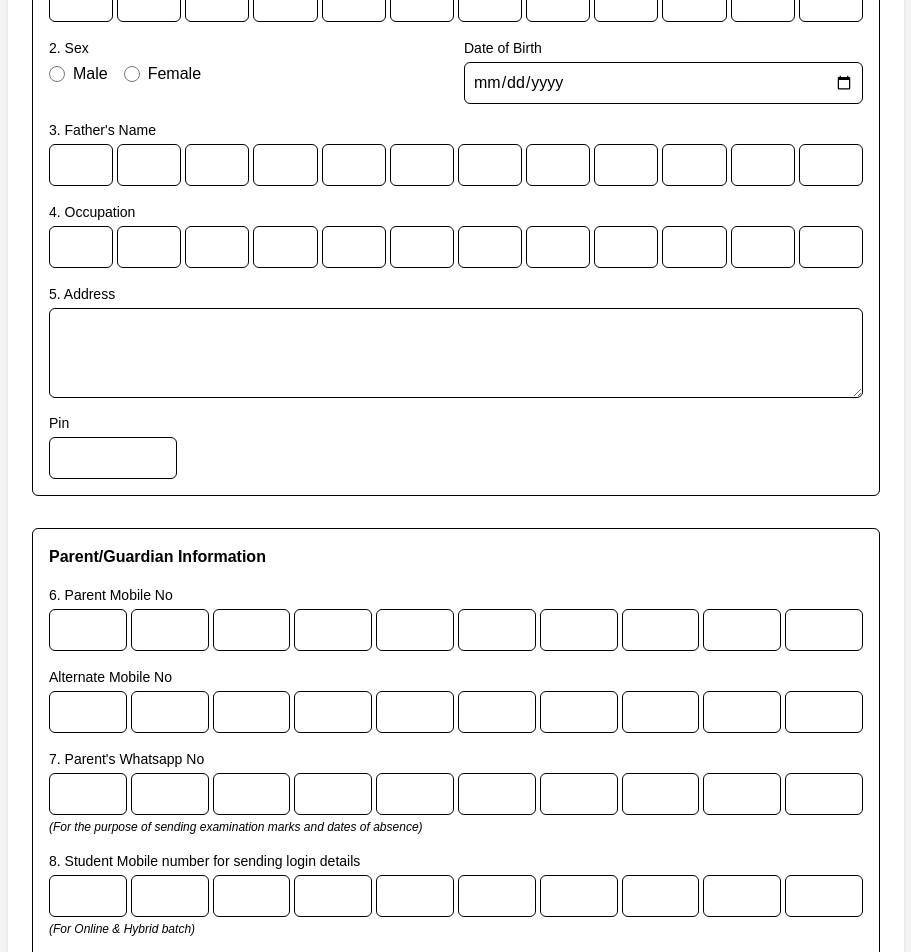
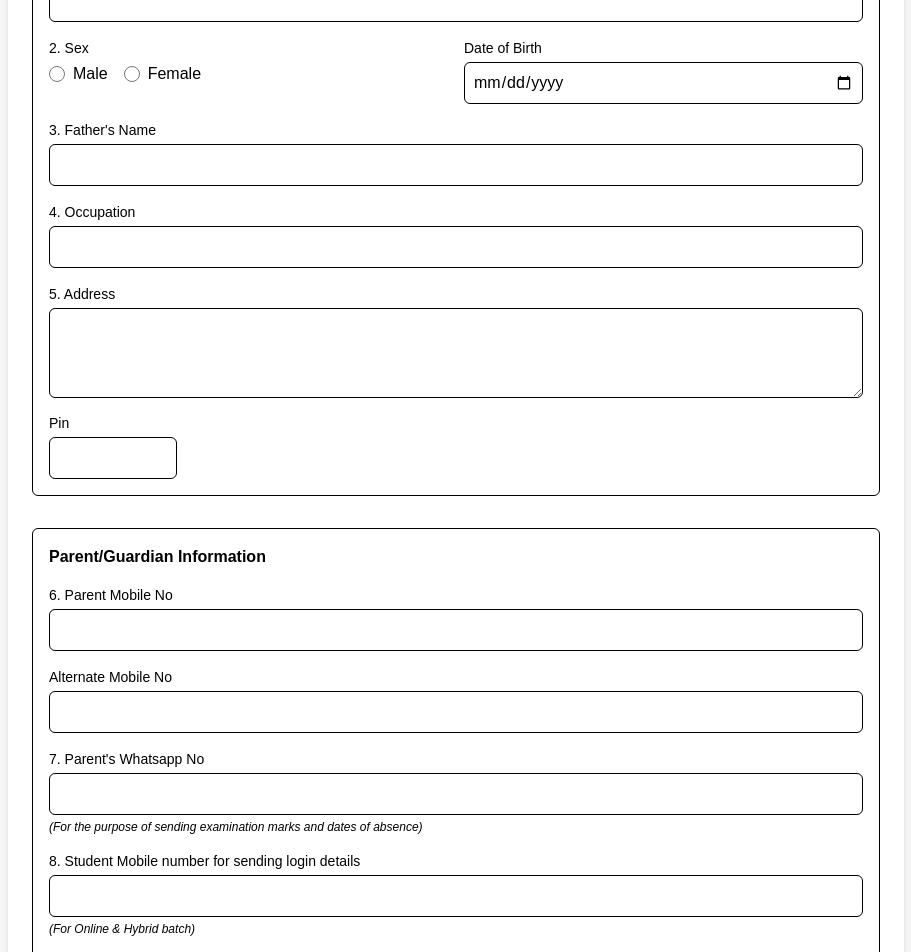
Before and after one commit to PCThomas7/Appform, a React (Vite) app: page / in a window 1280 px wide. Shown: the part 820-1772 px from the top of the page, without its empty margins (184-1095 px from the left). Built offline with nearby package versions, Linux system fonts and the light colour scheme; what @react-pdf/renderer would draw is missing.

Commit message:
fix:each input to normal input

```diff
--- a/src/components/ParentInformation.tsx
+++ b/src/components/ParentInformation.tsx
@@ -11,22 +11,20 @@ const ParentInformation = ({ register, errors }: ParentInformationProps) => {
       {/* Parent Mobile */}
       <div>
         <label htmlFor="parentMobile" className="block text-sm font-medium mb-1">6. Parent Mobile No</label>
-        <div className="grid grid-cols-10 gap-1">
-          {Array.from({ length: 10 }).map((_, index) => (
         <input
-              key={index}
           type="text"
-              maxLength={1}
+          id="parentMobile"
           inputMode="numeric"
-              pattern="[0-9]"
-              className="w-full border rounded-md p-2 text-center"
-              {...register(`parentMobile_${index}`, {
-                maxLength: 1,
-                pattern: /^\d$/
+          maxLength={10}
+          className="w-full border rounded-md p-2"
+          {...register('parentMobile', {
+            required: 'Parent mobile number is required',
+            pattern: {
+              value: /^\d{10}$/,
+              message: 'Mobile number must be 10 digits'
+            }
           })}
         />
-          ))}
-        </div>
         {errors.parentMobile && (
           <p className="text-red-500 text-sm">{errors.parentMobile.message}</p>
         )}
@@ -35,66 +33,67 @@ const ParentInformation = ({ register, errors }: ParentInformationProps) => {
       {/* Alternate Mobile */}
       <div>
         <label htmlFor="alternateMobile" className="block text-sm font-medium mb-1">Alternate Mobile No</label>
-        <div className="grid grid-cols-10 gap-1">
-          {Array.from({ length: 10 }).map((_, index) => (
         <input
-              key={index}
           type="text"
-              maxLength={1}
+          id="alternateMobile"
           inputMode="numeric"
-              pattern="[0-9]"
-              className="w-full border rounded-md p-2 text-center"
-              {...register(`alternateMobile_${index}`, {
-                maxLength: 1,
-                pattern: /^\d$/
+          maxLength={10}
+          className="w-full border rounded-md p-2"
+          {...register('alternateMobile', {
+            pattern: {
+              value: /^\d{10}$/,
+              message: 'Mobile number must be 10 digits'
+            }
           })}
         />
-          ))}
-        </div>
+        {errors.alternateMobile && (
+          <p className="text-red-500 text-sm">{errors.alternateMobile.message}</p>
+        )}
       </div>
 
       {/* Parent's Whatsapp */}
       <div>
         <label htmlFor="parentWhatsapp" className="block text-sm font-medium mb-1">7. Parent's Whatsapp No</label>
-        <div className="grid grid-cols-10 gap-1">
-          {Array.from({ length: 10 }).map((_, index) => (
         <input
-              key={index}
           type="text"
-              maxLength={1}
+          id="parentWhatsapp"
           inputMode="numeric"
-              pattern="[0-9]"
-              className="w-full border rounded-md p-2 text-center"
-              {...register(`parentWhatsapp_${index}`, {
-                maxLength: 1,
-                pattern: /^\d$/
+          maxLength={10}
+          className="w-full border rounded-md p-2"
+          {...register('parentWhatsapp', {
+            required: 'Parent\'s Whatsapp number is required',
+            pattern: {
+              value: /^\d{10}$/,
+              message: 'Whatsapp number must be 10 digits'
+            }
           })}
         />
-          ))}
-        </div>
         <p className="text-xs italic mt-1">(For the purpose of sending examination marks and dates of absence)</p>
+        {errors.parentWhatsapp && (
+          <p className="text-red-500 text-sm">{errors.parentWhatsapp.message}</p>
+        )}
       </div>
 
       {/* Student Mobile */}
       <div>
         <label htmlFor="studentMobile" className="block text-sm font-medium mb-1">8. Student Mobile number for sending login details</label>
-        <div className="grid grid-cols-10 gap-1">
-          {Array.from({ length: 10 }).map((_, index) => (
         <input
-              key={index}
           type="text"
-              maxLength={1}
+          id="studentMobile"
           inputMode="numeric"
-              pattern="[0-9]"
-              className="w-full border rounded-md p-2 text-center"
-              {...register(`studentMobile_${index}`, {
-                maxLength: 1,
-                pattern: /^\d$/
+          maxLength={10}
+          className="w-full border rounded-md p-2"
+          {...register('studentMobile', {
+            pattern: {
+              value: /^\d{10}$/,
+              message: 'Mobile number must be 10 digits'
+            }
           })}
         />
-          ))}
-        </div>
         <p className="text-xs italic mt-1">(For Online & Hybrid batch)</p>
+        {errors.studentMobile && (
+          <p className="text-red-500 text-sm">{errors.studentMobile.message}</p>
+        )}
       </div>
 
       {/* Parent Email */}
--- a/src/components/PersonalInformation.tsx
+++ b/src/components/PersonalInformation.tsx
@@ -12,17 +12,15 @@ const PersonalInformation = ({ register, errors }: PersonalInformationProps) =>
       <div className="grid grid-cols-1 gap-4">
         <div>
           <label htmlFor="name" className="block text-sm font-medium mb-1">1. Name</label>
-          <div className="grid grid-cols-12 gap-1">
-            {Array.from({ length: 12 }).map((_, index) => (
           <input
-                key={index}
             type="text"
-                maxLength={1}
-                className="w-full border rounded-md p-2 text-center uppercase"
-                {...register(`name_${index}`, { maxLength: 1 })}
+            id="name"
+            className="w-full border rounded-md p-2 uppercase"
+            {...register('name', { required: 'Name is required' })}
           />
-            ))}
-          </div>
+          {errors.name && (
+            <p className="text-red-500 text-sm">{errors.name.message}</p>
+          )}
         </div>
       </div>
 
@@ -75,33 +73,29 @@ const PersonalInformation = ({ register, errors }: PersonalInformationProps) =>
       {/* Father's Name */}
       <div>
         <label htmlFor="fathersName" className="block text-sm font-medium mb-1">3. Father's Name</label>
-        <div className="grid grid-cols-12 gap-1">
-          {Array.from({ length: 12 }).map((_, index) => (
         <input
-              key={index}
           type="text"
-              maxLength={1}
-              className="w-full border rounded-md p-2 text-center uppercase"
-              {...register(`fathersName_${index}`, { maxLength: 1 })}
+          id="fathersName"
+          className="w-full border rounded-md p-2 uppercase"
+          {...register('fathersName', { required: 'Father\'s name is required' })}
         />
-          ))}
-        </div>
+        {errors.fathersName && (
+          <p className="text-red-500 text-sm">{errors.fathersName.message}</p>
+        )}
       </div>
 
       {/* Occupation */}
       <div>
         <label htmlFor="occupation" className="block text-sm font-medium mb-1">4. Occupation</label>
-        <div className="grid grid-cols-12 gap-1">
-          {Array.from({ length: 12 }).map((_, index) => (
         <input
-              key={index}
           type="text"
-              maxLength={1}
-              className="w-full border rounded-md p-2 text-center uppercase"
-              {...register(`occupation_${index}`, { maxLength: 1 })}
+          id="occupation"
+          className="w-full border rounded-md p-2 uppercase"
+          {...register('occupation', { required: 'Occupation is required' })}
         />
-          ))}
-        </div>
+        {errors.occupation && (
+          <p className="text-red-500 text-sm">{errors.occupation.message}</p>
+        )}
       </div>
 
       {/* Address */}
```
Lines whose indentation alone changed are shown as unchanged.
